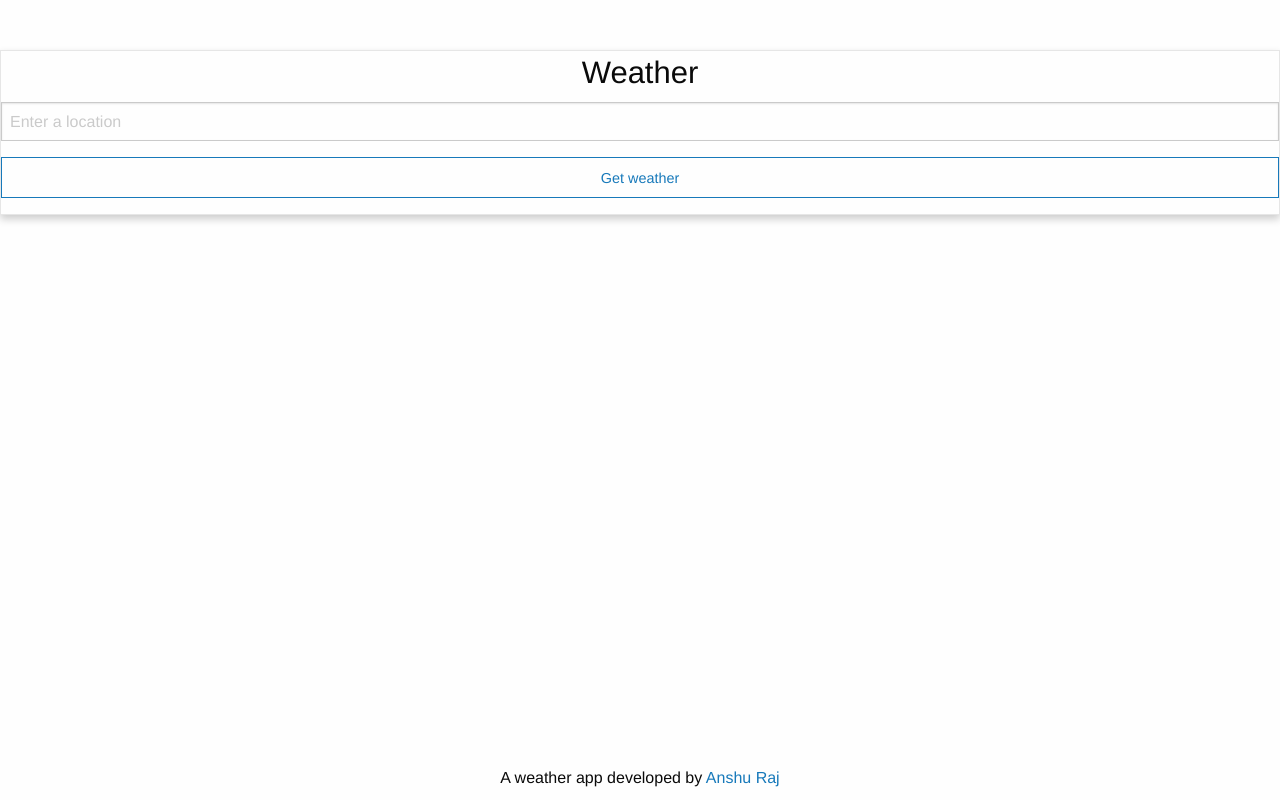
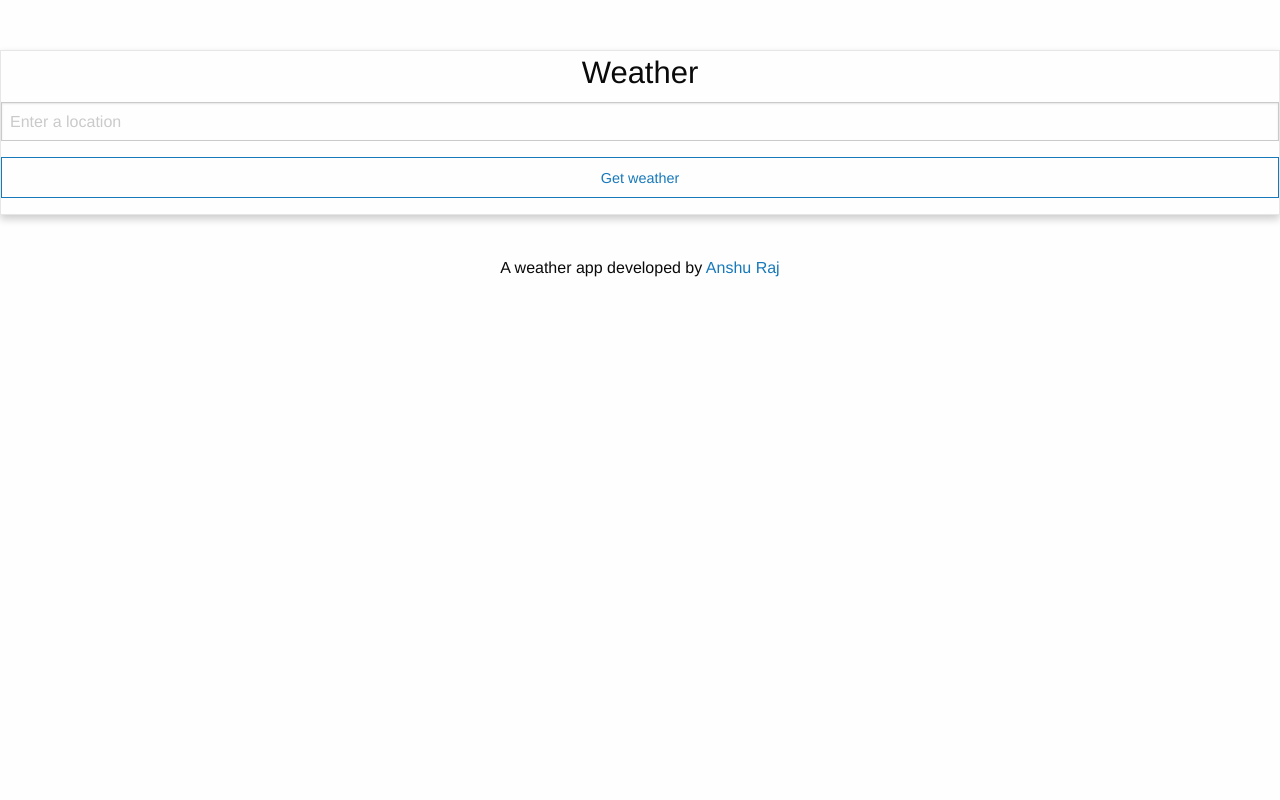
Before and after one commit to anshuraj/weather-react, a React (Create React App) app: page / in a window 1280 px wide. Built offline with nearby package versions, Linux system fonts and the light colour scheme; no server answers.

Commit message:
FIx for about

```diff
--- a/src/css/Weather.css
+++ b/src/css/Weather.css
@@ -13,7 +13,7 @@
 .bottom{
   text-align: center;
   position: absolute;
-  bottom: 10px;
+  margin-top: 25px;
   margin-right: auto;
   margin-left: auto;
   left: 50%;
```
